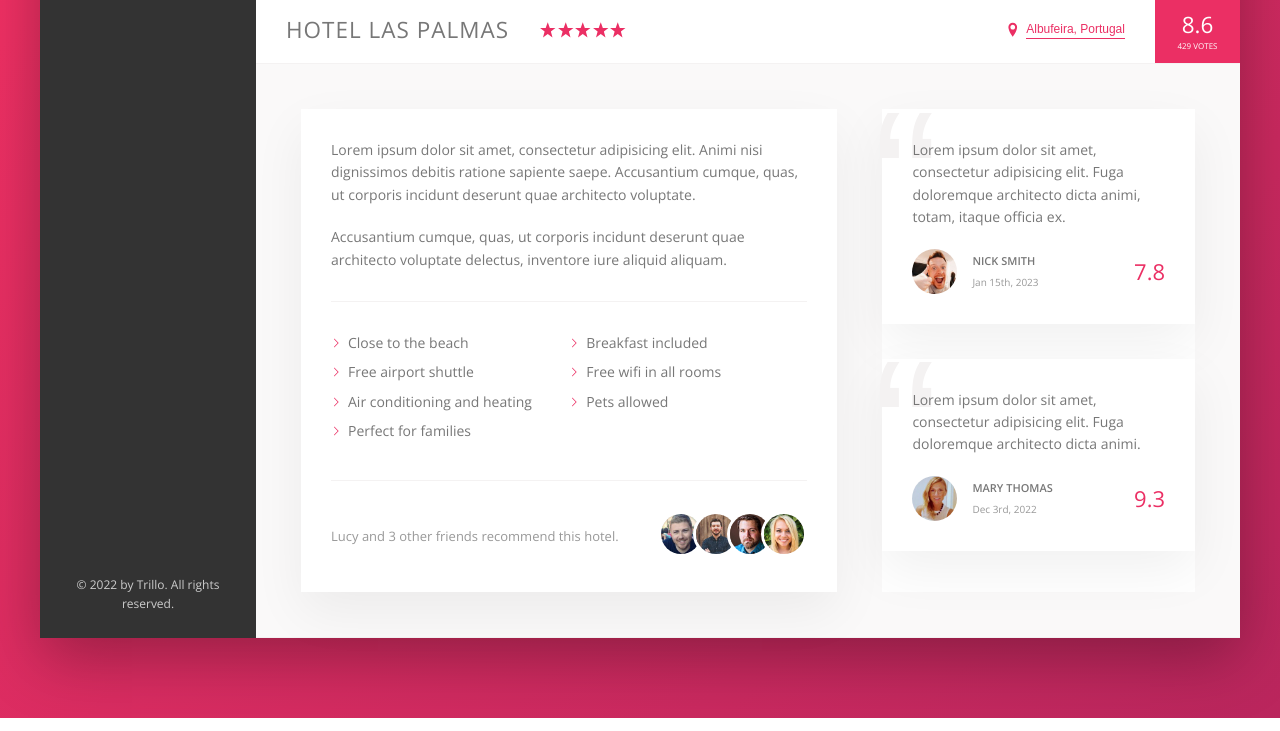
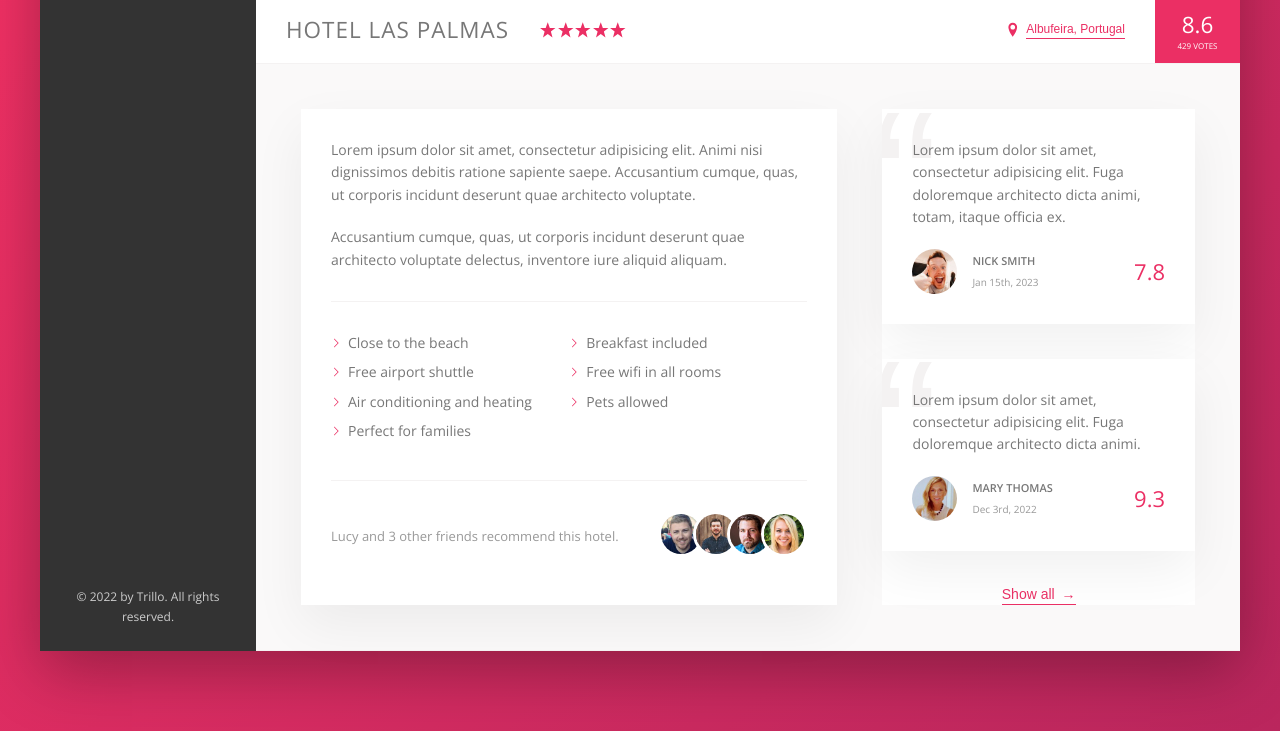
Before and after one commit to V4nd0r/Trillo, a website: page index.html in a window 1280 px wide. Shown: the part 538-1269 px from the top of the page. Drawn offline with nearby package versions, Linux system fonts and the light colour scheme.

Commit message:
Added show all button to reviews

```diff
--- a/index.html
+++ b/index.html
@@ -191,6 +191,8 @@
                                 <div class="review__rating">9.3</div>
                             </figcaption>
                         </figure>
+
+                        <button class="btn-inline">Show all <span>&rarr;</span></button>
                     </div>
                 </div>
             </main>
--- a/sass/_components.scss
+++ b/sass/_components.scss
@@ -265,8 +265,17 @@
     cursor: pointer;
     transition: all .2s;
 
+    & span {
+        margin-left: 3px;
+        transition: margin-left .2s;
+    }
+
     &:hover {
         color: var(--color-grey-dark-1);
+
+        span {
+            margin-left: 8px;
+        }
     }
 
     &:focus {
```
Also changed, not shown: css/style.css.
